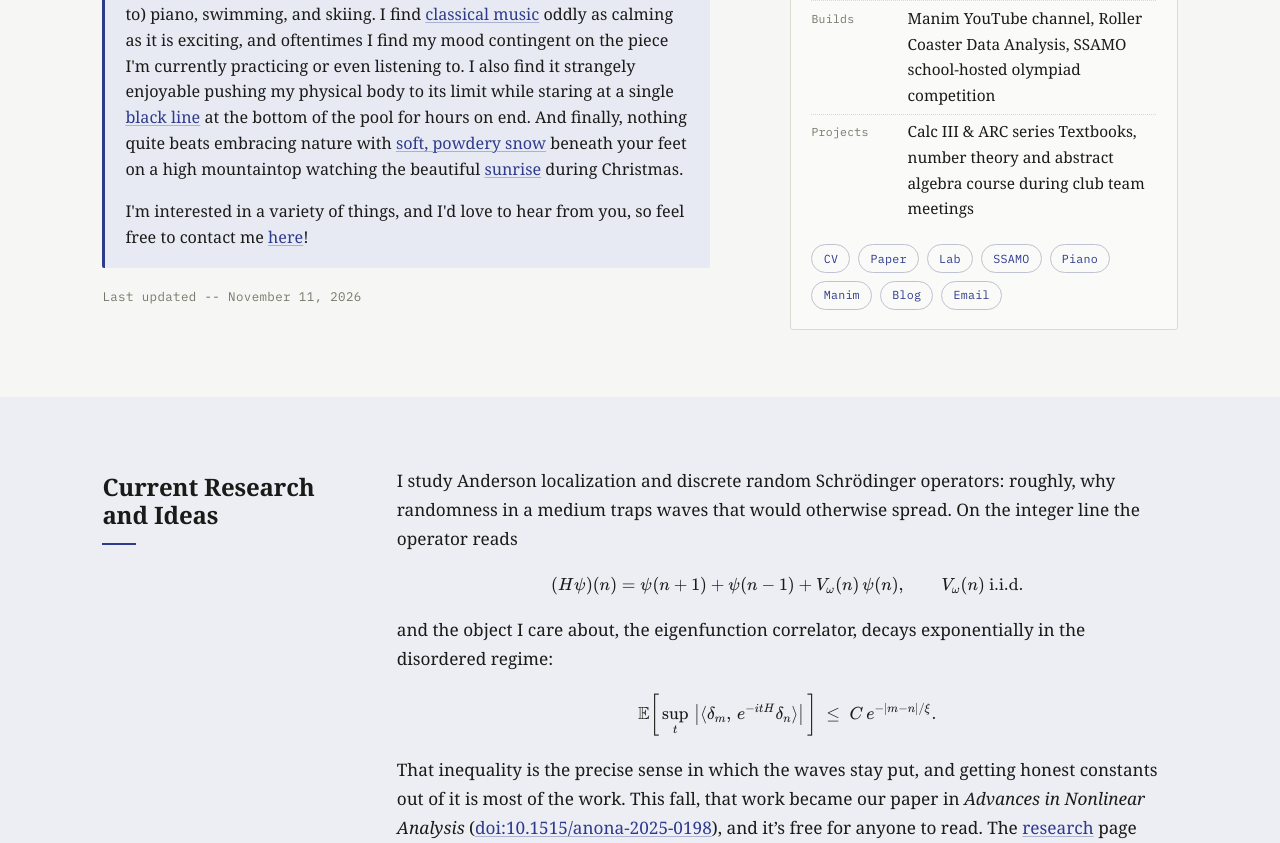
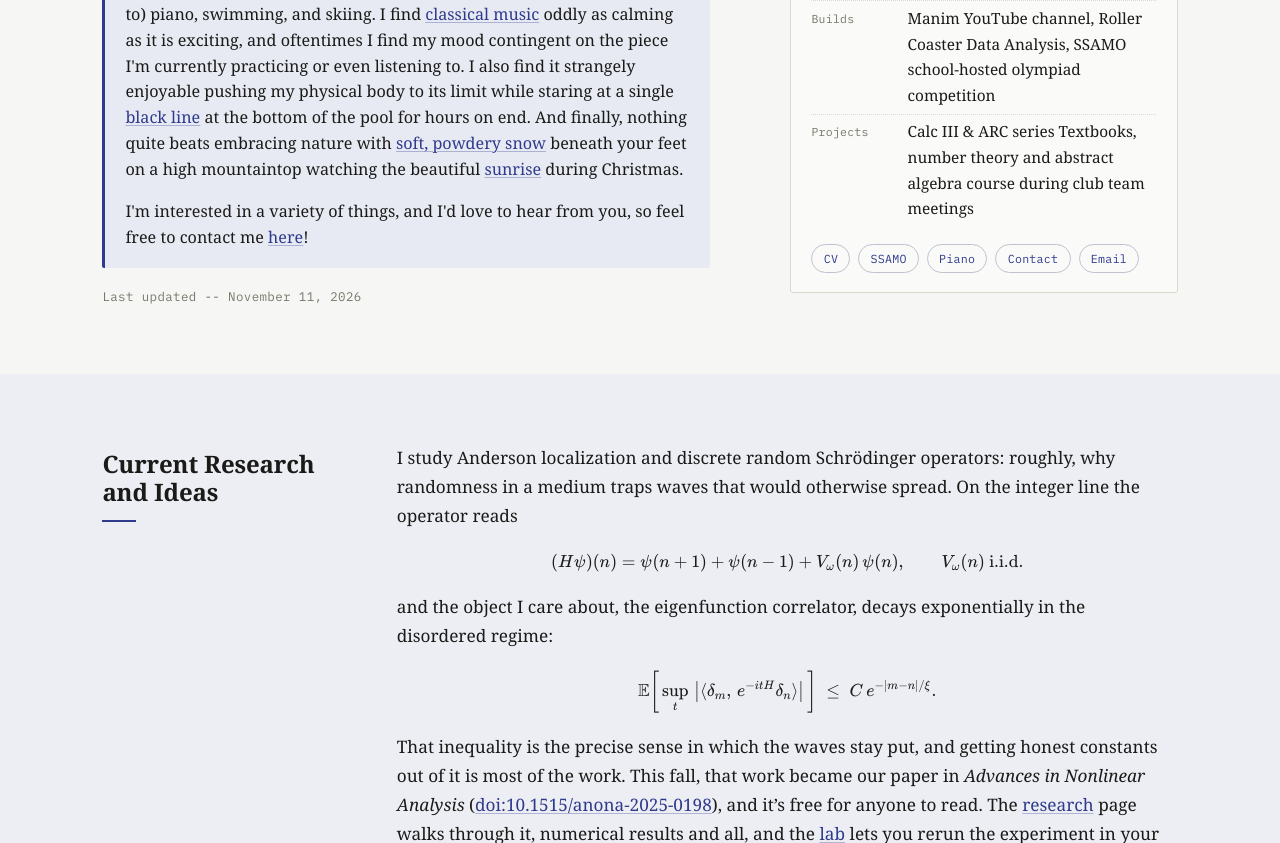
Before and after one commit to alexanderbchen/alexanderbchen.github.io, a plain HTML site: page index.html in a window 1280 px wide. Shown: the part 843-1686 px from the top of the page. Drawn offline with nearby package versions, Linux system fonts and the light colour scheme; a web font is replaced by a local one.

Commit message:
Add files via upload

```diff
--- a/index.html
+++ b/index.html
@@ -78,12 +78,9 @@
             </ul>
             <div class="linkrow">
               <a class="chip" href="chen-short-cv.pdf" target="_blank" rel="noopener">CV</a>
-              <a class="chip" href="https://doi.org/10.1515/anona-2025-0198" target="_blank" rel="noopener noreferrer">Paper</a>
-              <a class="chip" href="lab.html">Lab</a>
               <a class="chip" href="https://sites.google.com/view/ssamo-ssa-mathematics-olympiad/home" target="_blank" rel="noopener noreferrer">SSAMO</a>
               <a class="chip" href="https://www.youtube.com/@alex09092009" target="_blank" rel="noopener noreferrer">Piano</a>
-              <a class="chip" href="https://www.youtube.com/@orz67" target="_blank" rel="noopener noreferrer">Manim</a>
-              <a class="chip" href="https://alecks67.substack.com" target="_blank" rel="noopener noreferrer">Blog</a>
+              <a class="chip" href="contact.html">Contact</a>
               <a class="chip" href="mailto:alexbchen999@gmail.com">Email</a>
             </div>
           </aside>
```
